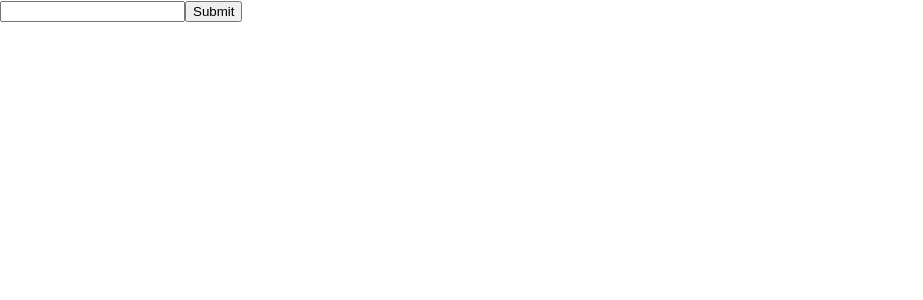
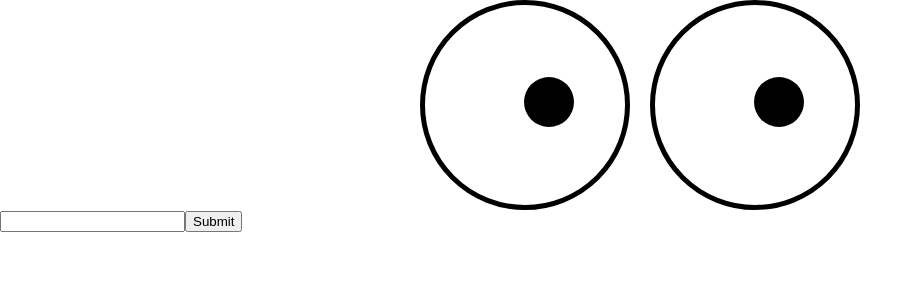
Before and after one commit to saramnim/UVC-TodoList, a React (Create React App) app: page / in a window 1280 px wide. Shown: the top 300 px of the page, without its empty margins (0-923 px from the left). Built offline with nearby package versions, Linux system fonts and the light colour scheme.

Commit message:
눈알캐릭터 추가

```diff
--- a/package.json
+++ b/package.json
@@ -9,6 +9,7 @@
     "react": "^18.2.0",
     "react-dom": "^18.2.0",
     "react-scripts": "5.0.1",
+    "styled-components": "^6.0.0-rc.3",
     "web-vitals": "^2.1.4"
   },
   "scripts": {
--- a/src/App.js
+++ b/src/App.js
@@ -1,23 +1,11 @@
-import logo from './logo.svg';
-import './App.css';
+import ECharacter from "./Components/MovingCharacter/Character";
+import TodoList from "./Components/TodoList/TodoSample";
 
 function App() {
   return (
     <div className="App">
-      <header className="App-header">
-        <img src={logo} className="App-logo" alt="logo" />
-        <p>
-          Edit <code>src/App.js</code> and save to reload.
-        </p>
-        <a
-          className="App-link"
-          href="https://reactjs.org"
-          target="_blank"
-          rel="noopener noreferrer"
-        >
-          Learn React
-        </a>
-      </header>
+      <ECharacter />
+      <TodoList />
     </div>
   );
 }
--- /dev/null
+++ b/src/Components/MovingCharacter/Character.jsx
@@ -0,0 +1,19 @@
+import React from "react";
+import { Eyes, Eye, Ball } from "./style";
+
+const ECharacter = () => {
+  return (
+    <>
+      <Eyes>
+        <Eye>
+          <Ball />
+        </Eye>
+        <Eye>
+          <Ball />
+        </Eye>
+      </Eyes>
+    </>
+  );
+};
+
+export default ECharacter;
--- /dev/null
+++ b/src/Components/MovingCharacter/style.js
@@ -0,0 +1,35 @@
+import styled, { keyframes } from "styled-components";
+
+export const moving = keyframes`
+  from{
+    left: 0px;
+  }
+  to{
+    left: 150px;
+  }
+`;
+
+export const Eyes = styled.div`
+  display: flex;
+  justify-content: center;
+  gap: 20px;
+`;
+export const Eye = styled.div`
+  width: 200px;
+  height: 200px;
+  border: 5px solid black;
+  border-radius: 50%;
+  position: relative;
+`;
+export const Ball = styled.div`
+  width: 50px;
+  height: 50px;
+  background-color: black;
+  border-radius: 50%;
+  position: absolute;
+  top: 71.5px;
+  left: 0px;
+
+  animation: ${moving} 3s linear infinite;
+  animation-direction: alternate;
+`;
--- a/src/TodoSample.js
+++ b/src/Components/TodoList/TodoSample.js
@@ -1,6 +1,6 @@
 import React, { useState } from "react";
 
-export default function App() {
+export default function TodoList() {
   const [todos, setTodos] = useState([]);
   const [todoId, setTodoId] = useState(1);
 
--- a/src/index.js
+++ b/src/index.js
@@ -1,7 +1,7 @@
 import React from "react";
 import ReactDOM from "react-dom/client";
 import "./index.css";
-import App from "./TodoSample";
+import App from "./App";
 import reportWebVitals from "./reportWebVitals";
 
 const root = ReactDOM.createRoot(document.getElementById("root"));
```
Also changed, not shown: 1 other file (tests, documents, lock files or other folders).
